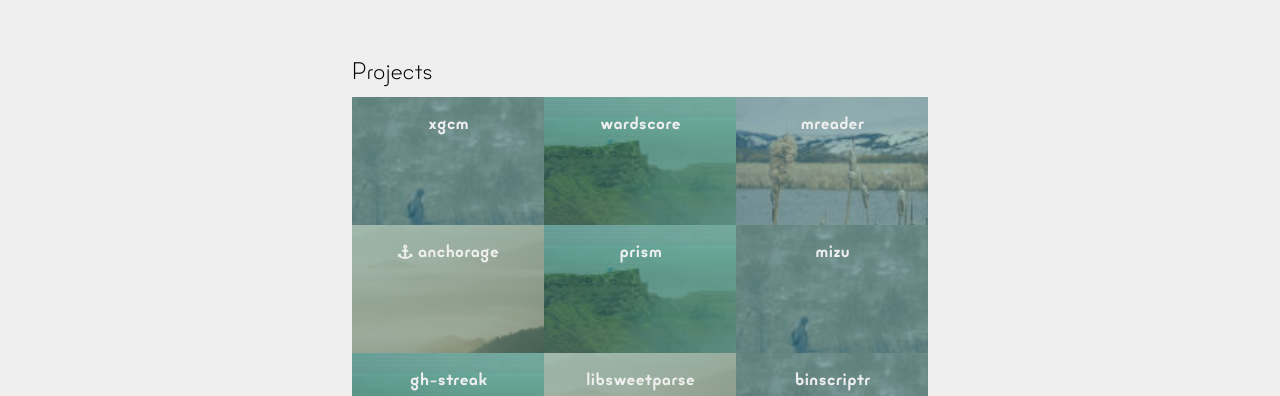
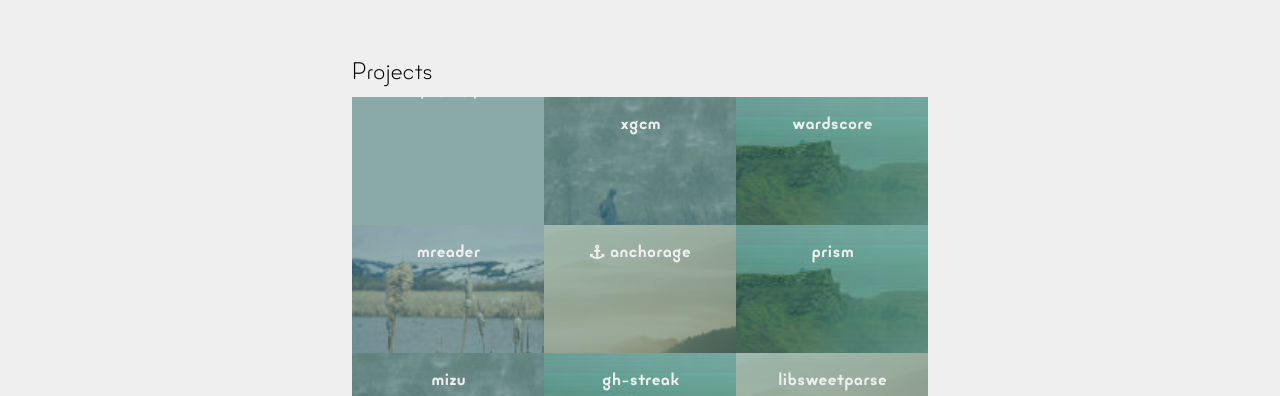
Before and after one commit to Adjective-Object/Adjective-Object.github.io, a plain HTML site: page templates/index.html in a window 1280 px wide. Shown: the part 381-777 px from the top of the page. Drawn offline with nearby package versions, Linux system fonts and the light colour scheme; files that its build step writes are made by us from their sources; files whose address does not match are found by name.

Commit message:
added template projects, noscript styles

```diff
--- /dev/null
+++ b/css/projects-noscript.scss
@@ -0,0 +1,36 @@
+#clear-project-link {
+	display: none;
+}
+
+.proj {
+	padding: 2em;
+}
+
+.proj .img:before {
+	display: none;
+}
+
+.proj > p {
+	min-height: 0 !important;
+	height: auto !important;
+	padding-bottom: 1em !important;
+	padding-top: 1em !important;
+}
+
+.proj .detailed-description p {
+	max-width: 420px;
+	margin-left: auto;
+	margin-right: auto;
+}
+
+.repo-link {
+	display: block;
+	padding-top: 1em;
+	text-align: right;
+}
+
+// .img {
+// 	clip-path: url(clip.svg#clip-selected) !important;
+// 	clip-path: inset(0 0 85% 0)			!important;
+// 	-webkit-clip-path: inset(0 0 85% 0) !important;
+// }
--- a/css/projects-withscript.scss
+++ b/css/projects-withscript.scss
@@ -8,6 +8,8 @@ ul#project-list {
 
 	background-color: #274957;
 }
+
+
 
 .proj {
 	position: absolute;
@@ -23,66 +25,11 @@ ul#project-list {
 	align-items: center;
 	justify-content: center;
 
-	padding: 12px;
-
-	background-color: #274957;
 	overflow: hidden;
-	color: #EFEFEF;
 }
 
-.proj .img {
-	/* specific bkg set by inline style */
-	background-size: 0 0;
-	background-color: #CCCCCC;
-
-	position: absolute;
-	left:   -32px;
-	right:  -32px;
-	top:    -32px;
-	bottom: -32px;
-
-	z-index: 5;
-
-	-webkit-transform: rotate(15deg);
-	    -ms-transform: rotate(15deg);
-	        transform: rotate(15deg);
-
-    clip-path: url(clip.svg#clip-nohover);
-	clip-path: inset(0 0 0 0);
-	-webkit-clip-path: inset(0 0 0 0);
-
-	-webkit-transition: -webkit-clip-path 0.3s, -webkit-clip-path 0.3s;
-	        transition: clip-path 0.3s, -webkit-clip-path 0.3s;
-}
-
-.proj .img:after{
-	content: "";
-	display:block;
-	position: absolute;
-	left: 	32px;
-	right: 	32px;
-	top: 	32px;
-	bottom: 32px;
-	background-image: inherit;
-	background-color: #CCCCCC;
-	background-size: cover;
-	-webkit-transform: rotate(-15deg);
-	    -ms-transform: rotate(-15deg);
-	        transform: rotate(-15deg);
-}
-
-.proj .img:before{
-	content: "";
-	display:block;
-	position: absolute;
-	left: 	0;
-	right: 	0;
-	top: 	0;
-	bottom: 0;
-	background-color: #4A8985;
-	opacity: 0.5;
-	filter: alpha(opacity=50);
-	z-index: 20;
+.proj > p {
+	min-height: 4em;
 }
 
 
@@ -112,42 +59,6 @@ ul#project-list {
 }
 
 
-
-.proj:hover .img {
-	z-index: 3;
-}
-
-.proj:hover .img:before {
-	opacity:0;
-	filter: alpha(opacity=0);
-}
-
-.proj > p {
-	padding-bottom: 1em;
-	min-height: 4em !important;
-  text-align: center;
-}
-
-.proj h2 {
-	z-index: 10;
-	-webkit-transform: translate3d(0,0,0);
-	        transform: translate3d(0,0,0);
-	line-height: 20px;
-}
-
-
-.proj:hover .img {
-	clip-path: url(clip.svg#clip-hover);
-	clip-path: inset(0 0 100% 0);
-	-webkit-clip-path: inset(0 0 100% 0);
-}
-
-.proj:hover h2,
-.proj:hover p {
-	opacity: 1;
-	filter: alpha(opacity=100);
-}
-
 .proj-link {
 	display: block;
 	position: absolute;
@@ -166,12 +77,7 @@ ul#project-list {
 	bottom: 64px;
 
 	opacity: 0;
-
 	filter: alpha(opacity=0);
-
-	text-decoration: none;
-	color: #EFEFEF;
-	z-index: 9000;
 
 	pointer-events: none;
 
@@ -197,7 +103,6 @@ ul#project-list {
   bottom:0  !important;
   z-index: 1000 !important;
 }
-
 
 
 ul#project-list #clear-project-link {
@@ -247,17 +152,6 @@ ul#project-list.focusing #clear-project-link,
 li.focus .repo-link {
 	opacity: 1;
 	filter: alpha(opacity=100);
-}
-
-.wrap .proj.focus {
-	position: absolute;
-
-	width: 100% !important;
-	height: 100% !important;
-
-	z-index: 1000;
-
-	padding-bottom: 48px;
 }
 
 li.focus .img {
--- a/css/style.scss
+++ b/css/style.scss
@@ -193,6 +193,119 @@ a:hover { color: #58A3C2; }
 	margin-bottom: 0.3em;
 }
 .link-list a:not(:last-child) { padding-right: 16px; }
+
+
+/* PROJECT SECTION */
+
+.proj {
+	position: relative;
+
+	padding: 12px;
+	background-color: #274957;
+	color: #EFEFEF;
+
+	overflow: hidden;
+}
+
+.proj .img {
+	/* specific bkg is set by inline style */
+	background-size: 0 0;
+	background-color: #CCCCCC;
+
+	position: absolute;
+	left:   -32px;
+	right:  -32px;
+	top:    -32px;
+	bottom: -32px;
+
+	z-index: 5;
+
+	-webkit-transform: rotate(15deg);
+		-ms-transform: rotate(15deg);
+			transform: rotate(15deg);
+
+	clip-path: url(clip.svg#clip-nohover);
+	clip-path: inset(0 0 0 0);
+	-webkit-clip-path: inset(0 0 0 0);
+
+	-webkit-transition: -webkit-clip-path 0.3s, -webkit-clip-path 0.3s;
+			transition: clip-path 0.3s, -webkit-clip-path 0.3s;
+}
+
+.proj .img:after{
+	content: "";
+	display:block;
+	position: absolute;
+	left: 	32px;
+	right: 	32px;
+	top: 	32px;
+	bottom: 32px;
+	background-image: inherit;
+	background-color: #CCCCCC;
+	background-size: cover;
+	-webkit-transform: rotate(-15deg);
+		-ms-transform: rotate(-15deg);
+			transform: rotate(-15deg);
+}
+
+.proj .img:before{
+	content: "";
+	display:block;
+	position: absolute;
+	left: 	0;
+	right: 	0;
+	top: 	0;
+	bottom: 0;
+	background-color: #4A8985;
+	opacity: 0.5;
+	filter: alpha(opacity=50);
+	z-index: 20;
+}
+
+.proj:hover .img {
+	z-index: 3;
+}
+
+.proj:hover .img:before {
+	opacity:0;
+	filter: alpha(opacity=0);
+}
+
+.proj > p {
+	padding-bottom: 1em;
+	text-align: center;
+}
+
+.proj h2 {
+	position: relative;
+	z-index: 100;
+	-webkit-transform: translate3d(0,0,0);
+			transform: translate3d(0,0,0);
+	line-height: 20px;
+}
+
+
+.proj:hover .img {
+	position: absolute;
+	z-index: 0;
+	clip-path: url(clip.svg#clip-hover);
+	clip-path: inset(0 0 100% 0);
+	-webkit-clip-path: inset(0 0 100% 0);
+}
+
+.proj:hover h2,
+.proj:hover p {
+	opacity: 1;
+	filter: alpha(opacity=100);
+}
+
+
+.repo-link {
+	text-decoration: none;
+	color: #EFEFEF;
+	z-index: 9000;
+}
+
 
 
 /***************************/
--- a/templates/index.html
+++ b/templates/index.html
@@ -60,6 +60,36 @@
         <i class="fa fa-arrow-left"></i> back to projects
         </a>
 
+
+        $for(projects)$
+          <li class="proj" id="proj-xgcm">
+            <h2>$name$</h2>
+            <p>
+              $description$
+            </p>
+
+            <div class="detailed-description">
+              $body$
+            </div>
+
+            $if(repo-link)$
+            <a class="repo-link" href="$repo-link$">
+              <i class="fa fa-github"></i> Github Repo
+            </a>
+            $endif$
+            $if(project-link)$
+            <a class="repo-link" href="$repo-link$">
+              <i class="fa fa-github"></i> Github Repo
+            </a>
+            $endif$
+
+            <a class="proj-link" href="#project-xgcm"></a>
+
+            <div class="img"
+                 style="background-image:url('$img$');"></div>
+          </li>
+        $endfor$
+
           <li class="proj" id="proj-xgcm">
             <h2>xgcm</h2>
             <p>
@@ -70,8 +100,6 @@
               <p>
                 xgcm is a templating tool / language meant to
                 be used as a configuration file manager.
-              </p>
-              <p>
                 It uses an ini-based data declaration format, with
                 embedded lua scripting for data preprocessing.
               </p>
@@ -97,8 +125,6 @@
                 Wardscore is a tool to track player's
                 warding in
                 <a href="http://leagueoflegends.com/">League of Legends</a>.
-              </p>
-              <p>
                 It has over [[ NUMBER ]] unique users to date
               </p>
             </div>
```
Also changed, not shown: 3 other files. Lines whose indentation alone changed are shown as unchanged.
